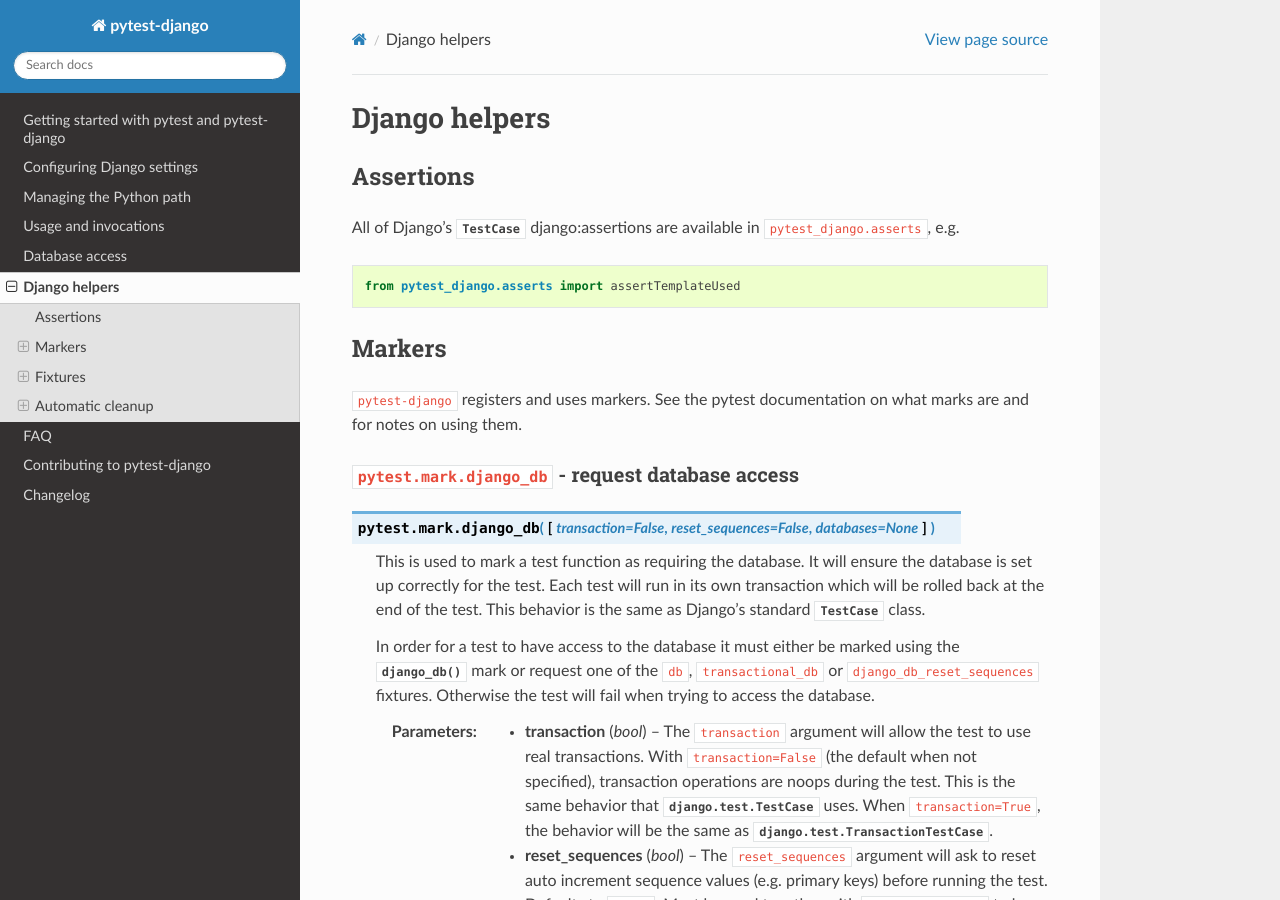
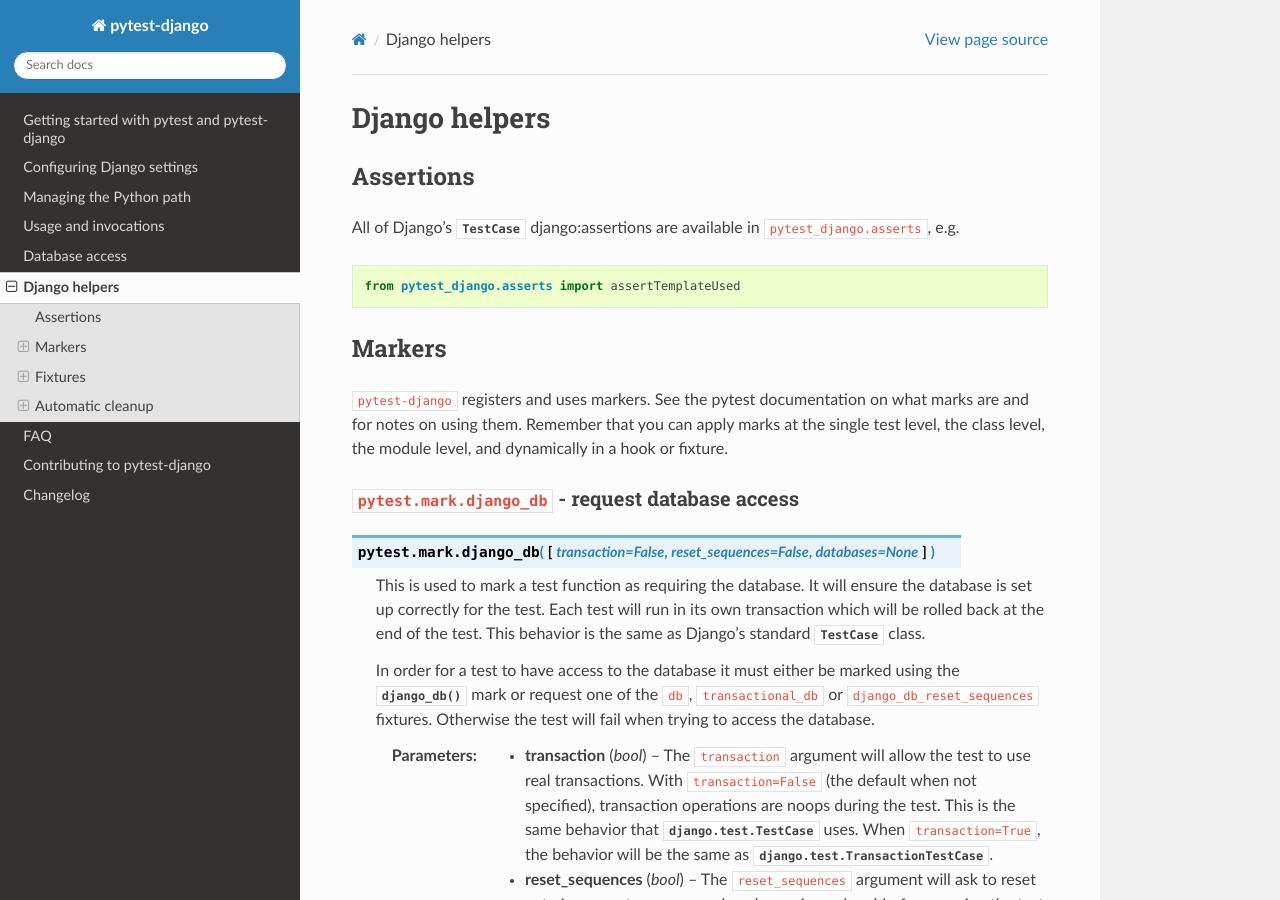
Before and after one commit to pytest-dev/pytest-django, a Sphinx documentation site: the page built from docs/helpers.rst, in a window 1280 px wide and 900 px high. Built offline with Sphinx 7.4.7 and the Read the Docs theme 2.0.0, drawn with Linux system fonts in a browser that asks for light colours; cross-references to code outside the pages are shown as plain code.

Commit message:
doc/helpers: more directly mention that marks can be scoped

```diff
--- a/docs/helpers.rst
+++ b/docs/helpers.rst
@@ -18,7 +18,9 @@
 
 ``pytest-django`` registers and uses markers.  See the pytest
 :ref:`documentation <pytest:mark>` on what marks are and for notes on
-:ref:`using <pytest:scoped-marking>` them.
+:ref:`using <pytest:scoped-marking>` them. Remember that you can apply
+marks at the single test level, the class level, the module level, and
+dynamically in a hook or fixture.
 
 
 ``pytest.mark.django_db`` - request database access
```
